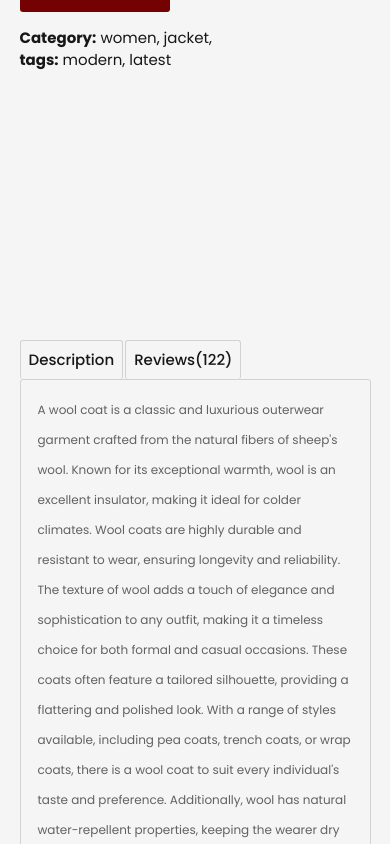
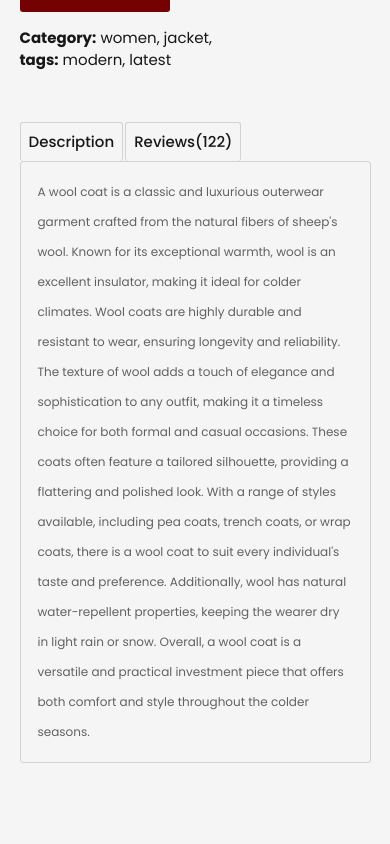
Before and after one commit to BashirAtta/best-buy, a React (Create React App) app: page /product/1 in a window 390 px wide. Shown: the part 1180-2024 px from the top of the page. Built offline with nearby package versions, Linux system fonts and the light colour scheme; a web font is replaced by a local one.

Commit message:
8th commit

```diff
--- a/src/components/ProductDescription/ProductDescription.css
+++ b/src/components/ProductDescription/ProductDescription.css
@@ -32,8 +32,8 @@
     font-size: 16px;
     height: auto;
   }
-  .product-description {
-    margin-top: -70px;
+  .display-product-right {
+    height: auto;
   }
 }
 
@@ -50,11 +50,7 @@
     border-bottom: none;
   }
 }
-@media (max-width: 423px) {
-  .product-description {
-    margin-top: -30px;
-  }
-}
+
 @media (max-width: 414px) {
   .product-descritption-tabs div {
     padding: 8px;
@@ -72,7 +68,4 @@
     border-radius: 3px;
     color: rgb(97, 97, 97);
   }
-  .product-description {
-    margin-top: -85px;
-  }
 }
```
